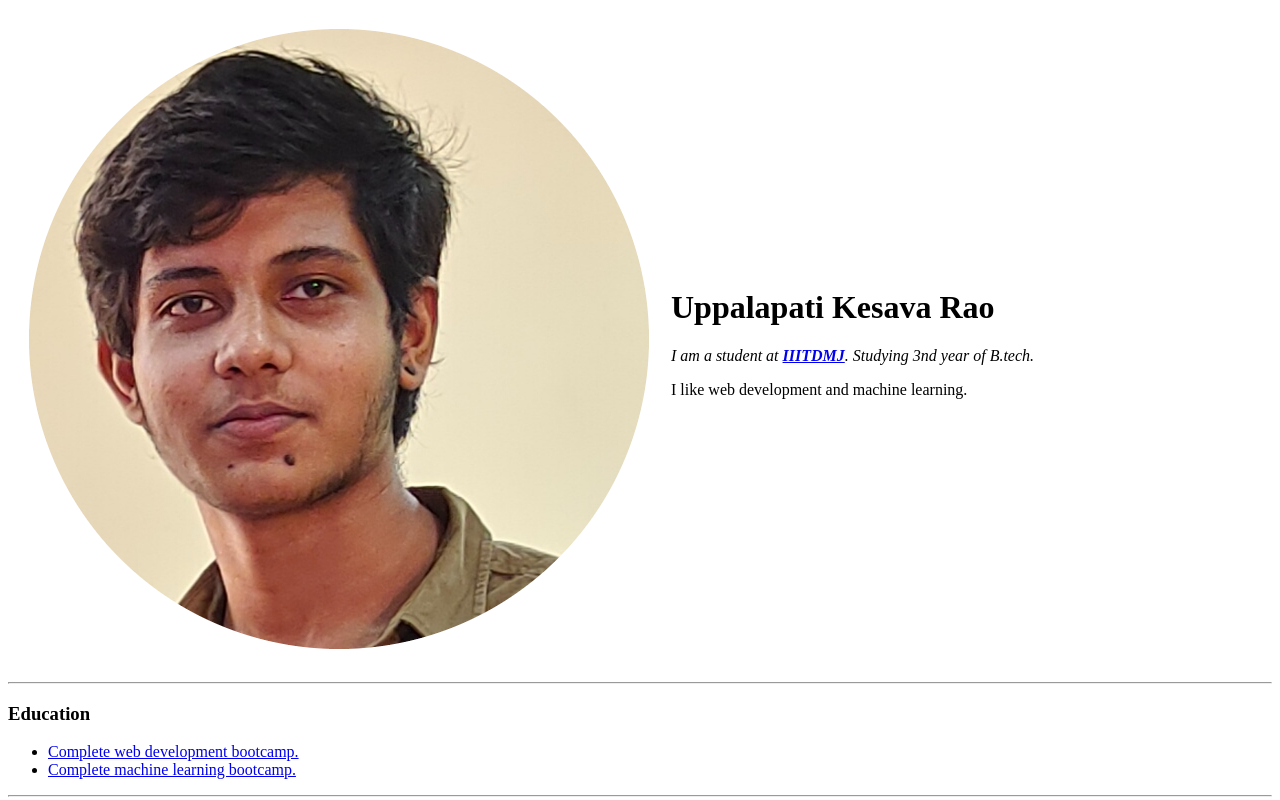
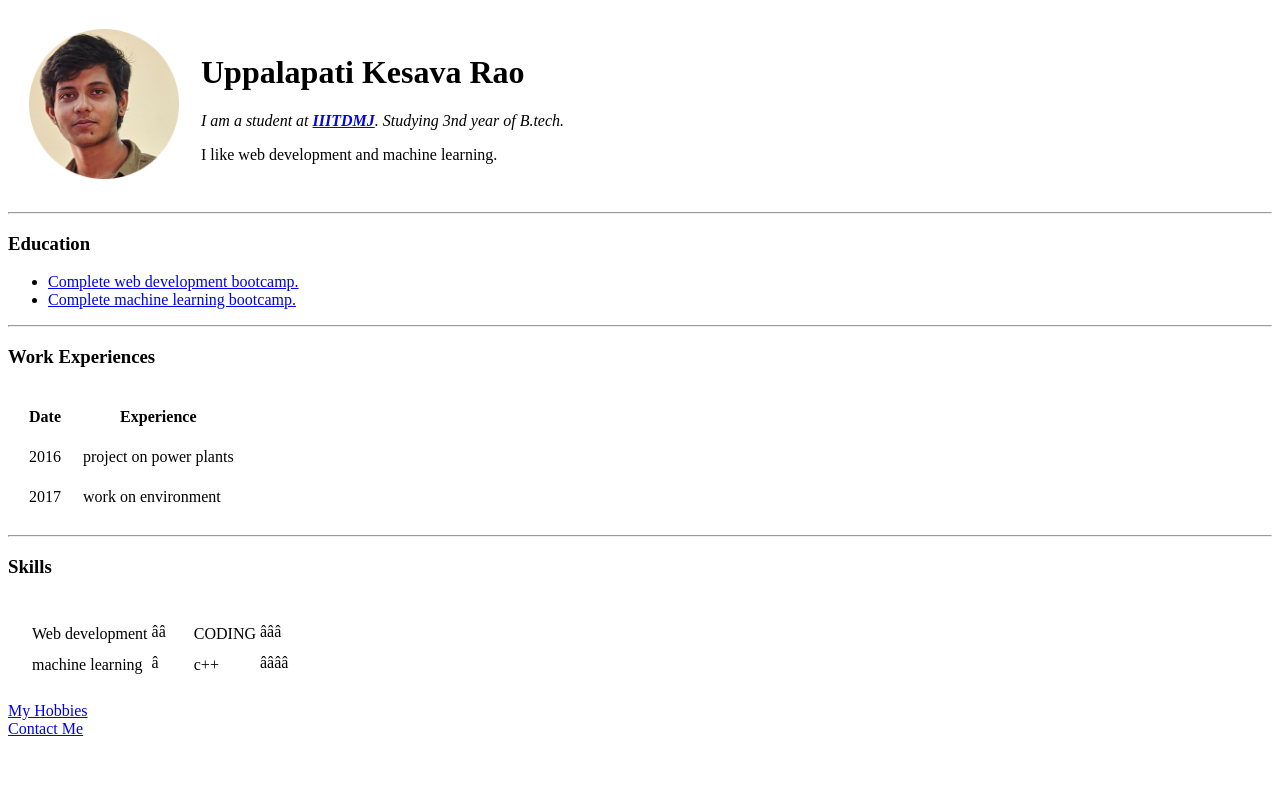
Before and after one commit to kesava309/cv, a plain HTML site: page index.html in a window 1280 px wide. Shown: the top 800 px of the page. Drawn offline with Linux system fonts and the light colour scheme.

Commit message:
Update index.html

```diff
--- a/index.html
+++ b/index.html
@@ -7,7 +7,7 @@
   <body>
     <table cellspacing='20'>
       <tr >
-        <td><img src="images\IMG_20210803_204042-modified.png" alt="Fake human photo"></td>
+        <td><img src="images\IMG_20210803_204042-modified.png" alt="Fake human photo" width="150" height="150"></td>
         <td>
         <h1>Uppalapati Kesava Rao</h1>
         <p><em>I am a student at <strong><a href="https://www.iiitdmj.ac.in/">IIITDMJ</a></strong>. Studying 3nd year of B.tech.</em></p>
```
